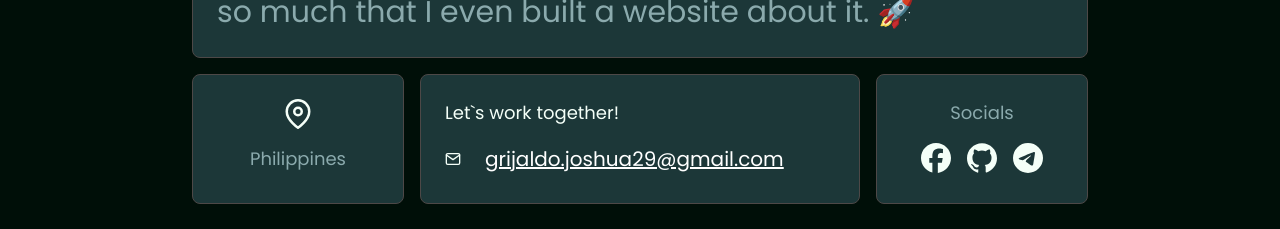
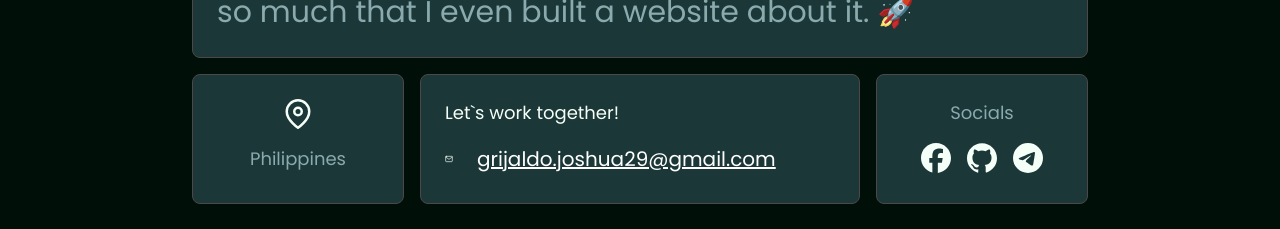
Before and after one commit to joshcolored/myPortfolio, a React (Vite) app: page / in a window 1280 px wide. Shown: the part 1260-1489 px from the top of the page. Built offline with nearby package versions, Linux system fonts and the light colour scheme.

Commit message:
Update AboutContent.jsx

```diff
--- a/src/components/AboutContent.jsx
+++ b/src/components/AboutContent.jsx
@@ -137,9 +137,9 @@ const EmailListBlock = () => (
     <p className="mb-3 text-lg">Let`s work together!</p>
     <form
       onSubmit={(e) => e.preventDefault()}
-      className="flex items-center gap-2"
+      className="flex items-center"
     >
-      <FiMail />
+      <FiMail className="pr-2" />
       <a
         href="mailto:grijaldo.joshua29@gmail.com"
         className="py-0 px-4 underline text-md  text-white md:py-1.5 md:text-xl"
```
